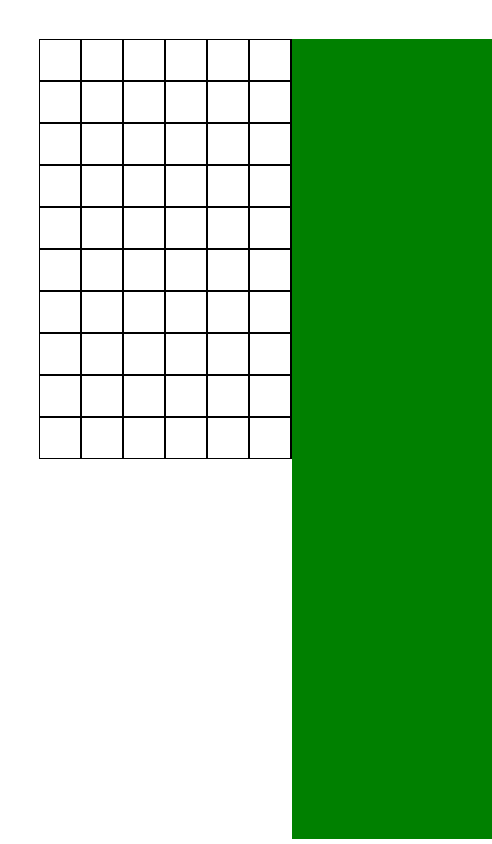
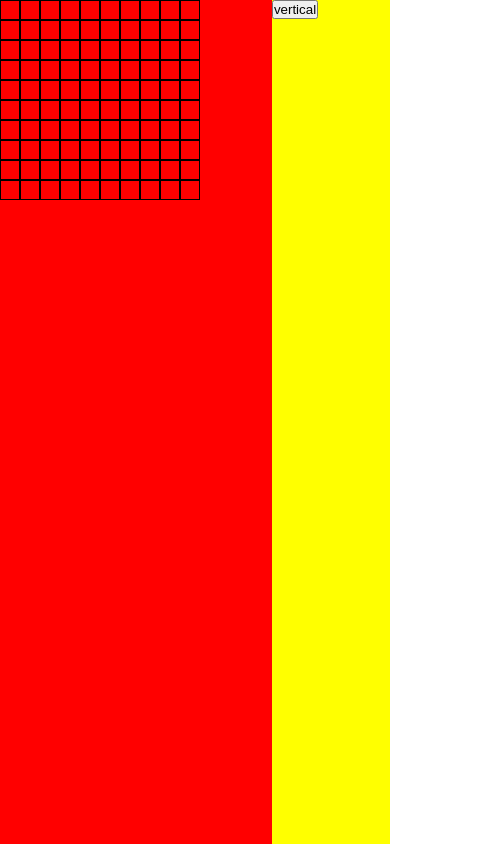
Before and after one commit to mohetti/jestBattleship, a React app: page / in a window 390 px wide. Shown: the whole page, 492 px wide, since content can reach past the window. Built offline with nearby package versions, Linux system fonts and the light colour scheme; the HTML template or start-up script is replaced by a standard one.

Commit message:
refactored tsx of SingleBoard. The screen is now more mobile friendly and the cells are embedded nicely through flex methods

```diff
--- a/src/App.tsx
+++ b/src/App.tsx
@@ -1,16 +1,21 @@
 import React from 'react';
+
+// Components import *start
 import SingleBoard from './Components/SingleBoard';
 import Harbor from './Components/Harbor';
-import './styles/App.css';
+// Components import *end
+
+// css imports *start
+import './styles/main.css';
+import './styles/helpers.css';
+// css imports *end
 
 function App() {
   return (
-    <React.Fragment>
-      <div className='split-screen selector'>
-        <SingleBoard />
-        <Harbor />
-      </div>
-    </React.Fragment>
+    <div className='split-screen'>
+      <SingleBoard />
+      <Harbor />
+    </div>
   );
 }
 
--- a/src/Components/Harbor.tsx
+++ b/src/Components/Harbor.tsx
@@ -1,6 +1,6 @@
 import React, { useState } from 'react';
-import '../styles/harbor.css';
 import Axis from './Axis';
+import '../styles/single-board.css';
 
 function Harbor() {
   const [isHorizontal, setIsHorizontal] = useState(true);
@@ -8,7 +8,8 @@ function Harbor() {
     setIsHorizontal(!isHorizontal);
   }
   return (
-    <div>
+    <div className='fill-space hghl-yellow'>
+      <Axis isHorizontal={isHorizontal} toggleAxis={toggleAxis} />
       <div className='ship' data-test='big-ship'></div>
       <div className='ship' data-test='med-ship'></div>
       <div className='ship' data-test='small-ship'></div>
@@ -18,3 +19,4 @@ function Harbor() {
 }
 
 export default Harbor;
+//  className='split right'
--- a/src/Components/SingleBoard.tsx
+++ b/src/Components/SingleBoard.tsx
@@ -1,16 +1,33 @@
 import React from 'react';
 import uniqid from 'uniqid';
-import '../styles/singleBoard.css';
 
 function SingleBoard() {
   function renderCells() {
     const arr = [];
-    for (let i = 0; i < 100; i++) {
-      arr.push(<div key={uniqid()}></div>);
+    for (let i = 0; i < 10; i++) {
+      arr.push(
+        <div className=' fill-space flex-row' key={uniqid()}>
+          <div className='fill-space border'></div>
+          <div className='fill-space border'></div>
+          <div className='fill-space border'> </div>
+          <div className='fill-space border'></div>
+          <div className='fill-space border'></div>
+          <div className='fill-space border'></div>
+          <div className='fill-space border'></div>
+          <div className='fill-space border'></div>
+          <div className='fill-space border'></div>
+          <div className='fill-space border'></div>
+        </div>
+      );
     }
     return arr.map((x) => x);
   }
-  return <div className='single-board'>{renderCells()}</div>;
+  return (
+    <div className='fill-space  hghl-red'>
+      <div className='board-container'>{renderCells()}</div>
+    </div>
+  );
 }
 
 export default SingleBoard;
+// className='split left'
--- a/src/styles/App.css
+++ /dev/null
@@ -1,25 +0,0 @@
-* {
-  margin: 0;
-  padding: 0;
-}
-
-#root {
-  width: 100vw;
-  height: 100vh;
-}
-
-.split-screen {
-  height: 80vh;
-  width: 80vw;
-  display: flex;
-  justify-content: space-around;
-  padding: 10%;
-}
-
-.selector {
-  -webkit-user-drag: none;
-  user-select: none;
-  -moz-user-select: none;
-  -webkit-user-select: none;
-  -ms-user-select: none;
-}
--- a/src/styles/harbor.css
+++ /dev/null
@@ -1,5 +0,0 @@
-.ship {
-  background: green;
-  height: 200px;
-  width: 200px;
-}
--- /dev/null
+++ b/src/styles/helpers.css
@@ -0,0 +1,15 @@
+.hghl-red {
+  background: red;
+}
+
+.hghl-yellow {
+  background: yellow;
+}
+
+.hghl-green {
+  background: green;
+}
+
+.hghl-blue {
+  background: blue;
+}
--- /dev/null
+++ b/src/styles/main.css
@@ -0,0 +1,28 @@
+* {
+  margin: 0;
+  padding: 0;
+}
+
+#root {
+  width: 100vw;
+  height: 100vh;
+  background: red;
+}
+
+.flex-row {
+  display: flex;
+}
+
+.split-screen {
+  display: flex;
+  height: 100%;
+  width: 100%;
+}
+
+.fill-space {
+  flex: 1 1 auto;
+}
+
+.border {
+  border: 1px solid black;
+}
--- /dev/null
+++ b/src/styles/single-board.css
@@ -0,0 +1,8 @@
+.board-container {
+  display: flex;
+  flex-direction: column;
+  min-width: 200px;
+  min-height: 200px;
+  width: 30vw;
+  height: 30vw;
+}
--- a/src/styles/singleBoard.css
+++ /dev/null
@@ -1,13 +0,0 @@
-.single-board {
-  display: grid;
-  height: 30vh;
-  width: 30vh;
-  grid-template-rows: repeat(10, 1fr);
-  grid-template-columns: repeat(10, 1fr);
-}
-
-.single-board > div {
-  border: 1px solid black;
-  height: 40px;
-  width: 40px;
-}
```
